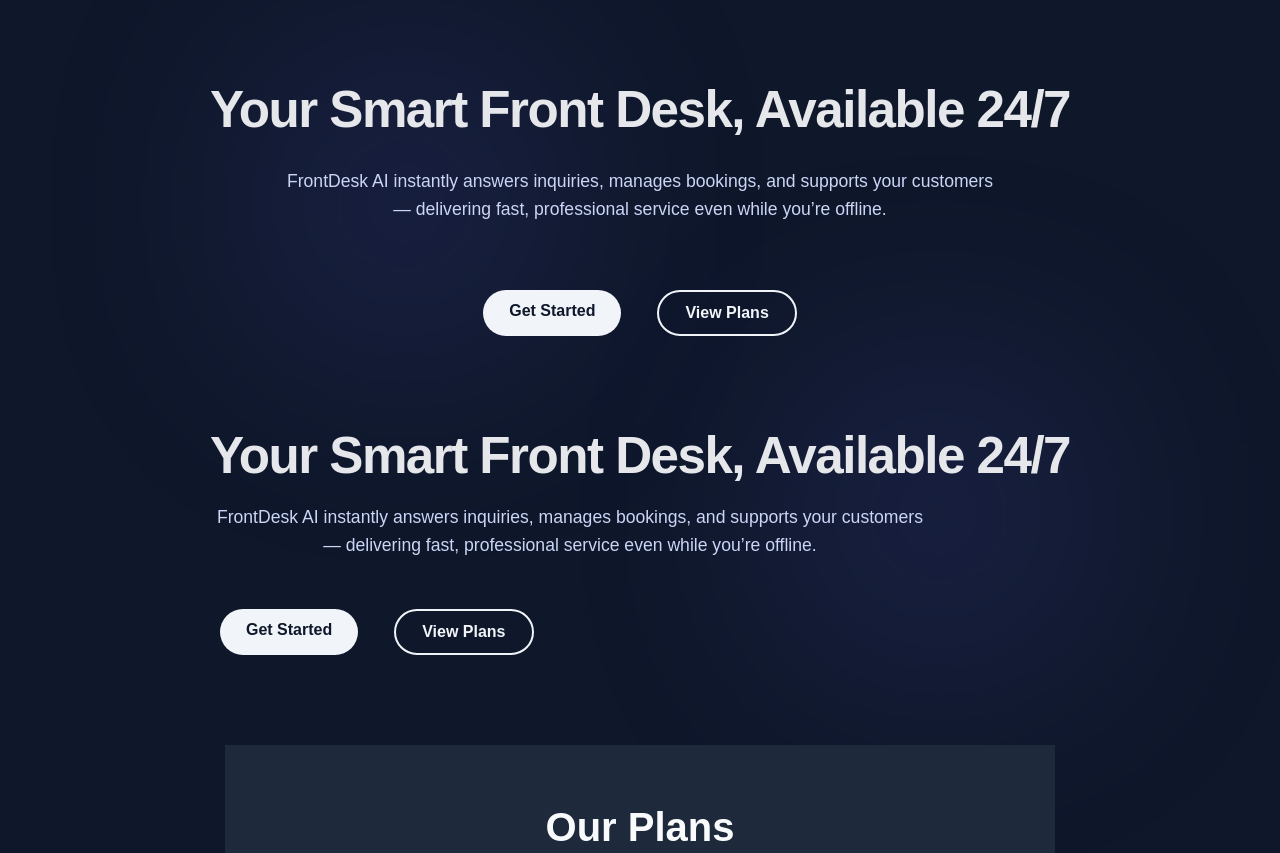
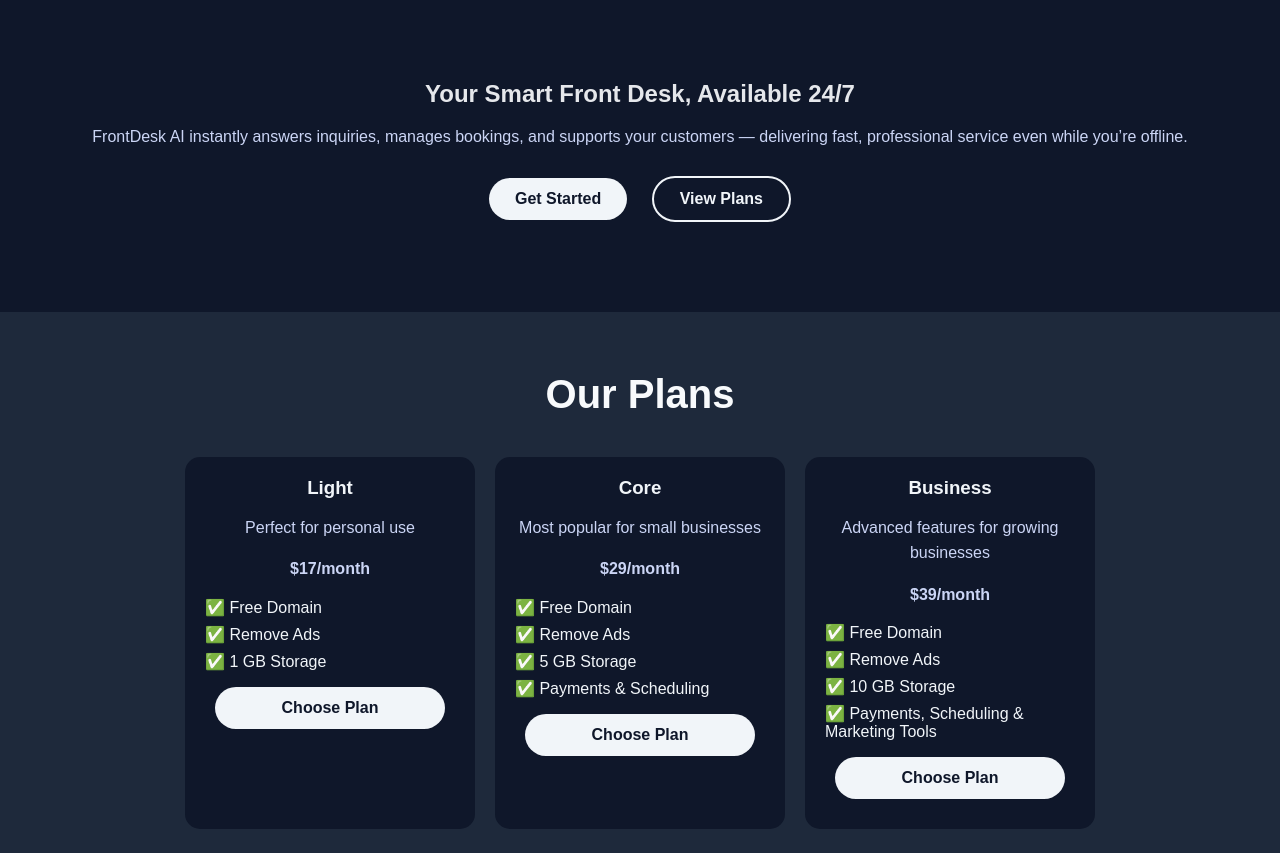
Before and after one commit to unsighteddpoet-max/frontdesk-ai, a plain HTML site: page index.html in a window 1280 px wide. Shown: the top 853 px of the page. Drawn offline with Linux system fonts and the light colour scheme.

Commit message:
Update index.html

```diff
--- a/index.html
+++ b/index.html
@@ -1,160 +1,3 @@
-<!DOCTYPE html>
-<html lang="en">
-<head>
-  <meta charset="UTF-8" />
-  <meta name="viewport" content="width=device-width, initial-scale=1.0" />
-  <title>FrontDesk AI</title>
-
-  <!-- Live modern font -->
-  <link href="https://fonts.googleapis.com/css2?family=Inter:wght@300;400;600;700&display=swap" rel="stylesheet">
-
-  <style>
-    :root {
-      --bg: #0b0f1a;
-      --accent: #6366f1;
-      --text: #e5e7eb;
-      --muted: #9ca3af;
-    }
-
-    * {
-      box-sizing: border-box;
-    }
-
-    body {
-      margin: 0;
-      font-family: 'Inter', sans-serif;
-      background: radial-gradient(circle at top, #111827, var(--bg));
-      color: var(--text);
-      overflow-x: hidden;
-    }
-
-    .container {
-      min-height: 100vh;
-      display: flex;
-      flex-direction: column;
-      align-items: center;
-      justify-content: center;
-      padding: 80px 20px;
-      animation: fadeIn 1.2s ease forwards;
-    }
-
-    h1 {
-      font-size: clamp(2.2rem, 4vw, 3.5rem);
-      font-weight: 700;
-      letter-spacing: -0.03em;
-      margin-bottom: 16px;
-      animation: slideUp 1s ease forwards;
-    }
-
-    p {
-      max-width: 720px;
-      font-size: 1.1rem;
-      color: var(--muted);
-      text-align: center;
-      line-height: 1.6;
-      animation: slideUp 1.2s ease forwards;
-    }
-
-    .buttons {
-      margin-top: 40px;
-      display: flex;
-      gap: 16px;
-      animation: slideUp 1.4s ease forwards;
-    }
-
-    .btn {
-      padding: 14px 28px;
-      border-radius: 999px;
-      font-weight: 600;
-      text-decoration: none;
-      transition: all 0.3s ease;
-      position: relative;
-      overflow: hidden;
-    }
-
-    .btn.primary {
-      background: linear-gradient(135deg, var(--accent), #8b5cf6);
-      color: white;
-    }
-
-    .btn.secondary {
-      border: 1px solid var(--accent);
-      color: var(--text);
-      background: transparent;
-    }
-
-    .btn:hover {
-      transform: translateY(-3px) scale(1.02);
-      box-shadow: 0 15px 40px rgba(99,102,241,0.35);
-    }
-
-    .glow {
-      position: absolute;
-      width: 300px;
-      height: 300px;
-      background: var(--accent);
-      filter: blur(120px);
-      opacity: 0.15;
-      animation: float 8s ease-in-out infinite;
-    }
-
-    .glow.one {
-      top: 10%;
-      left: 20%;
-    }
-
-    .glow.two {
-      bottom: 15%;
-      right: 15%;
-      animation-delay: 3s;
-    }
-
-    footer {
-      margin-top: 80px;
-      font-size: 0.85rem;
-      color: #6b7280;
-      animation: fadeIn 2s ease forwards;
-    }
-
-    @keyframes fadeIn {
-      from { opacity: 0 }
-      to { opacity: 1 }
-    }
-
-    @keyframes slideUp {
-      from {
-        opacity: 0;
-        transform: translateY(30px);
-      }
-      to {
-        opacity: 1;
-        transform: translateY(0);
-      }
-    }
-
-    @keyframes float {
-      0%, 100% { transform: translateY(0) }
-      50% { transform: translateY(-30px) }
-    }
-  </style>
-</head>
-<body>
-
-  <!-- Ambient glows -->
-  <div class="glow one"></div>
-  <div class="glow two"></div>
-
-  <main class="container">
-    <h1>Your Smart Front Desk, Available 24/7</h1>
-    <p>
-      FrontDesk AI instantly answers inquiries, manages bookings, and supports your customers —
-      delivering fast, professional service even while you’re offline.
-    </p>
-
-    <div class="buttons">
-      <a href="#" class="btn primary">Get Started</a>
-      <a href="#" class="btn secondary">View Plans</a>
-    </div>
 <!DOCTYPE html>
 <html lang="en">
 <head>
@@ -162,6 +5,7 @@
   <title>FrontDesk AI</title>
   <meta name="viewport" content="width=device-width, initial-scale=1.0">
   <style>
+    /* GENERAL STYLES */
     body {
       margin: 0;
       font-family: Arial, sans-serif;
@@ -169,39 +13,42 @@
       color: #e5e7eb;
       scroll-behavior: smooth;
     }
-    h1, h2, h3 {
-      margin: 0 0 10px;
-    }
-    p {
-      color: #cbd5f5;
-      line-height: 1.6;
-    }
-    .buttons a, .plan a, #get-started a {
+    h1, h2, h3 { margin: 0 0 10px; }
+    p { color: #cbd5f5; line-height: 1.6; }
+    a { text-decoration: none; font-weight: bold; }
+    .buttons a, .plan a, #get-started a, .contact-options a {
       display: inline-block;
       margin: 10px;
       padding: 12px 26px;
       border-radius: 30px;
-      text-decoration: none;
-      font-weight: bold;
+      text-align: center;
     }
+
+    /* BUTTON STYLES */
     .btn.primary { background: #f1f5f9; color: #0f172a; }
     .btn.secondary { background: transparent; color: #f1f5f9; border: 2px solid #f1f5f9; }
-    /* Hero Section */
+
+    /* HERO SECTION */
     .hero { text-align: center; padding: 80px 20px; }
-    /* Pricing Section */
+
+    /* PRICING SECTION */
     #pricing { padding: 60px 20px; background: #1e293b; text-align: center; }
     .plans { display: flex; flex-wrap: wrap; justify-content: center; gap: 20px; }
     .plan { background: #0f172a; padding: 20px; border-radius: 15px; width: 250px; color: #f1f5f9; }
     .plan ul { list-style: none; padding: 0; text-align: left; }
     .plan ul li { margin-bottom: 8px; }
-    .plan a { background: #f1f5f9; color: #0f172a; margin-top: 15px; border-radius: 25px; }
-    /* Get Started Section */
+    .plan a { background: #f1f5f9; color: #0f172a; margin-top: 15px; border-radius: 25px; display: block; text-align: center; }
+
+    /* GET STARTED SECTION */
     #get-started { padding: 60px 20px; text-align: center; background: #0f172a; }
+    #get-started a { background: #f1f5f9; color: #0f172a; margin-top: 10px; border-radius: 30px; display: inline-block; padding: 12px 26px; }
+    .contact-options { margin-top: 20px; }
+    .contact-options a { margin: 5px; background: #1e293b; color: #f1f5f9; border: 2px solid #f1f5f9; padding: 10px 20px; border-radius: 25px; }
   </style>
 </head>
 <body>
 
-  <!-- Hero Section -->
+  <!-- HERO SECTION -->
   <section class="hero">
     <h1>Your Smart Front Desk, Available 24/7</h1>
     <p>
@@ -214,11 +61,11 @@
     </div>
   </section>
 
-  <!-- Pricing Plans Section -->
+  <!-- PRICING SECTION -->
   <section id="pricing">
     <h2 style="font-size:2.5rem; color:#f8fafc; margin-bottom:40px;">Our Plans</h2>
     <div class="plans">
-      <!-- Light Plan -->
+      <!-- LIGHT PLAN -->
       <div class="plan">
         <h3>Light</h3>
         <p>Perfect for personal use</p>
@@ -230,7 +77,8 @@
         </ul>
         <a href="#get-started">Choose Plan</a>
       </div>
-      <!-- Core Plan -->
+
+      <!-- CORE PLAN -->
       <div class="plan">
         <h3>Core</h3>
         <p>Most popular for small businesses</p>
@@ -243,7 +91,8 @@
         </ul>
         <a href="#get-started">Choose Plan</a>
       </div>
-      <!-- Business Plan -->
+
+      <!-- BUSINESS PLAN -->
       <div class="plan">
         <h3>Business</h3>
         <p>Advanced features for growing businesses</p>
@@ -259,19 +108,16 @@
     </div>
   </section>
 
-  <!-- Get Started Section -->
+  <!-- GET STARTED SECTION -->
   <section id="get-started">
     <h2 style="font-size:2rem; color:#f1f5f9;">Get Started with FrontDesk AI</h2>
     <p style="color:#cbd5f5;">Contact us to activate your AI front desk instantly.</p>
-    <a href="https://wa.me/254700000000" target="_blank">Contact via WhatsApp</a>
+    <div class="contact-options">
+      <a href="https://wa.me/254731268318" target="_blank">WhatsApp</a>
+      <a href="mailto:info@frontdeskai001.com">Email</a>
+      <a href="tel:+254731268318">Call</a>
+    </div>
   </section>
 
 </body>
 </html>
-    <footer>
-      © 2026 FrontDesk AI · Smart Support. Real Results.
-    </footer>
-  </main>
-
-</body>
-</html>
```
